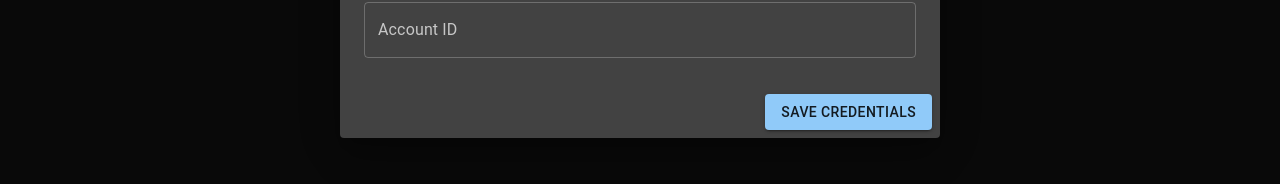
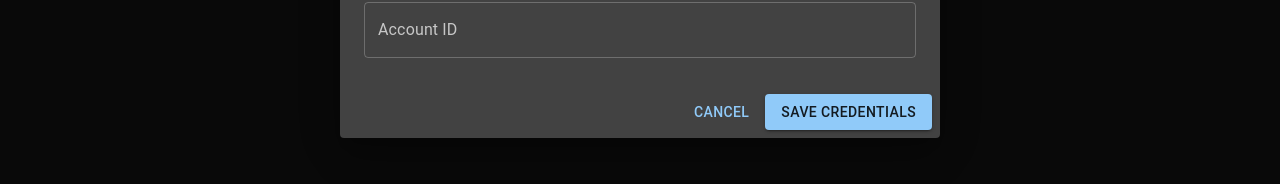
Before and after one commit to Tech9Apps/ai-harvest-timesheet, a React (Vite) app in the folder ai-harvest-timesheet/: page / in a window 1280 px wide. Shown: the part 500-684 px from the top of the page. Built offline with nearby package versions, Linux system fonts and the light colour scheme.

Commit message:
Update doc and handle cancel

```diff
--- a/ai-harvest-timesheet/src/components/harvest/HarvestCredentialsDialog.tsx
+++ b/ai-harvest-timesheet/src/components/harvest/HarvestCredentialsDialog.tsx
@@ -1,4 +1,4 @@
-import React, { useState } from 'react';
+import React, { useState, useEffect } from 'react';
 import {
   Dialog,
   DialogTitle,
@@ -27,6 +27,17 @@ export const HarvestCredentialsDialog: React.FC<HarvestCredentialsDialogProps> =
   const [error, setError] = useState<string | null>(null);
   const { setLoading } = useLoading();
 
+  useEffect(() => {
+    if (open) {
+      // Load existing credentials when dialog opens
+      const savedToken = localStorage.getItem('harvest_access_token') || '';
+      const savedAccountId = localStorage.getItem('harvest_account_id') || '';
+      setAccessToken(savedToken);
+      setAccountId(savedAccountId);
+      setError(null);
+    }
+  }, [open]);
+
   const handleSave = async () => {
     if (!accessToken || !accountId) {
       setError('Please fill in both fields');
@@ -50,6 +61,18 @@ export const HarvestCredentialsDialog: React.FC<HarvestCredentialsDialogProps> =
       setError('Invalid credentials. Please check your access token and account ID.');
     } finally {
       setLoading(false);
+    }
+  };
+
+  const handleCancel = () => {
+    // Only allow closing if we have valid credentials stored
+    const savedToken = localStorage.getItem('harvest_access_token');
+    const savedAccountId = localStorage.getItem('harvest_account_id');
+
+    if (savedToken && savedAccountId) {
+      onClose();
+    } else {
+      setError('Please provide valid credentials before closing');
     }
   };
 
@@ -102,6 +125,9 @@ export const HarvestCredentialsDialog: React.FC<HarvestCredentialsDialogProps> =
         )}
       </DialogContent>
       <DialogActions>
+        <Button onClick={handleCancel}>
+          Cancel
+        </Button>
         <Button onClick={handleSave} variant="contained">
           Save Credentials
         </Button>
```
Also changed, not shown: 1 other file (tests, documents, lock files or other folders).
